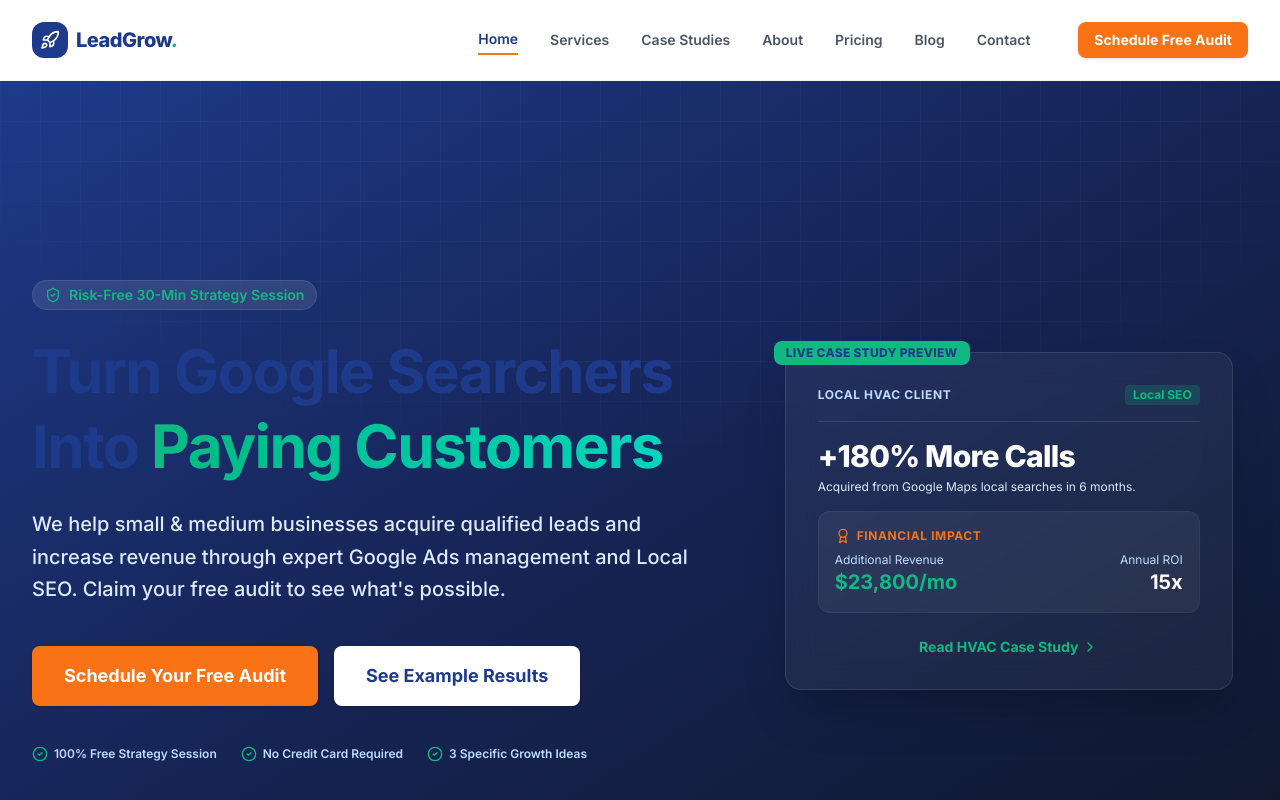
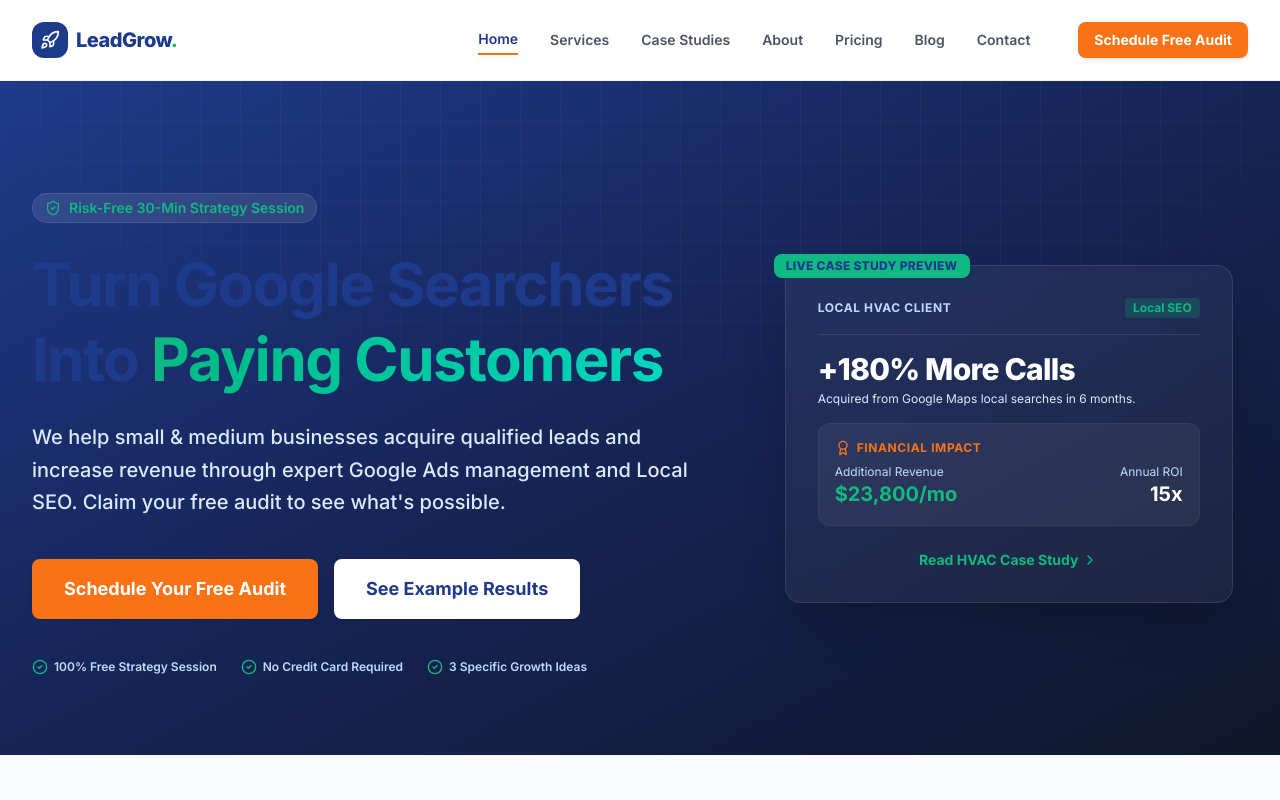
Before and after one commit to rafiulislam1306/Agency, a Next.js app: page / in a window 1280 px wide. Shown: the top 800 px of the page. Built offline with nearby package versions, Linux system fonts and the light colour scheme.

Commit message:
Reduce hero top padding to remove large empty space below navbar on desktop

```diff
--- a/app/page.tsx
+++ b/app/page.tsx
@@ -110,15 +110,12 @@ export default function Home() {
 
   return (
     <div className="flex flex-col min-h-screen">
-      <section className="relative bg-gradient-to-br from-brand-blue via-blue-950 to-slate-900 text-white pt-28 pb-20 md:pt-36 md:pb-24 lg:pt-0 lg:pb-0 lg:min-h-screen lg:flex lg:flex-col overflow-hidden">
+      <section className="relative bg-gradient-to-br from-brand-blue via-blue-950 to-slate-900 text-white pt-28 pb-20 md:pt-32 md:pb-24 lg:pt-28 lg:pb-20 overflow-hidden">
         {/* Decorative Grid background pattern */}
         <div className="absolute inset-0 bg-[linear-gradient(to_right,#ffffff08_1px,transparent_1px),linear-gradient(to_bottom,#ffffff08_1px,transparent_1px)] bg-[size:40px_40px] [mask-image:radial-gradient(ellipse_60%_50%_at_50%_0%,#000_70%,transparent_100%)]"></div>
 
-        {/* Spacer to clear sticky navbar on desktop */}
-        <div className="hidden lg:block lg:h-20 lg:flex-shrink-0"></div>
-
-        <div className="w-full max-w-7xl mx-auto px-4 sm:px-6 lg:px-8 relative z-10 text-center lg:text-left lg:flex-grow lg:flex lg:items-center lg:py-6">
-          <div className="grid grid-cols-1 lg:grid-cols-12 gap-12 items-center w-full">
+        <div className="max-w-7xl mx-auto px-4 sm:px-6 lg:px-8 relative z-10 text-center lg:text-left">
+          <div className="grid grid-cols-1 lg:grid-cols-12 gap-12 items-center">
             <div className="lg:col-span-7 space-y-6">
               <div className="inline-flex items-center space-x-2 bg-white/10 backdrop-blur-md rounded-full px-3 py-1 text-sm font-semibold text-brand-green border border-white/10">
                 <ShieldCheck className="w-4 h-4" />
```
